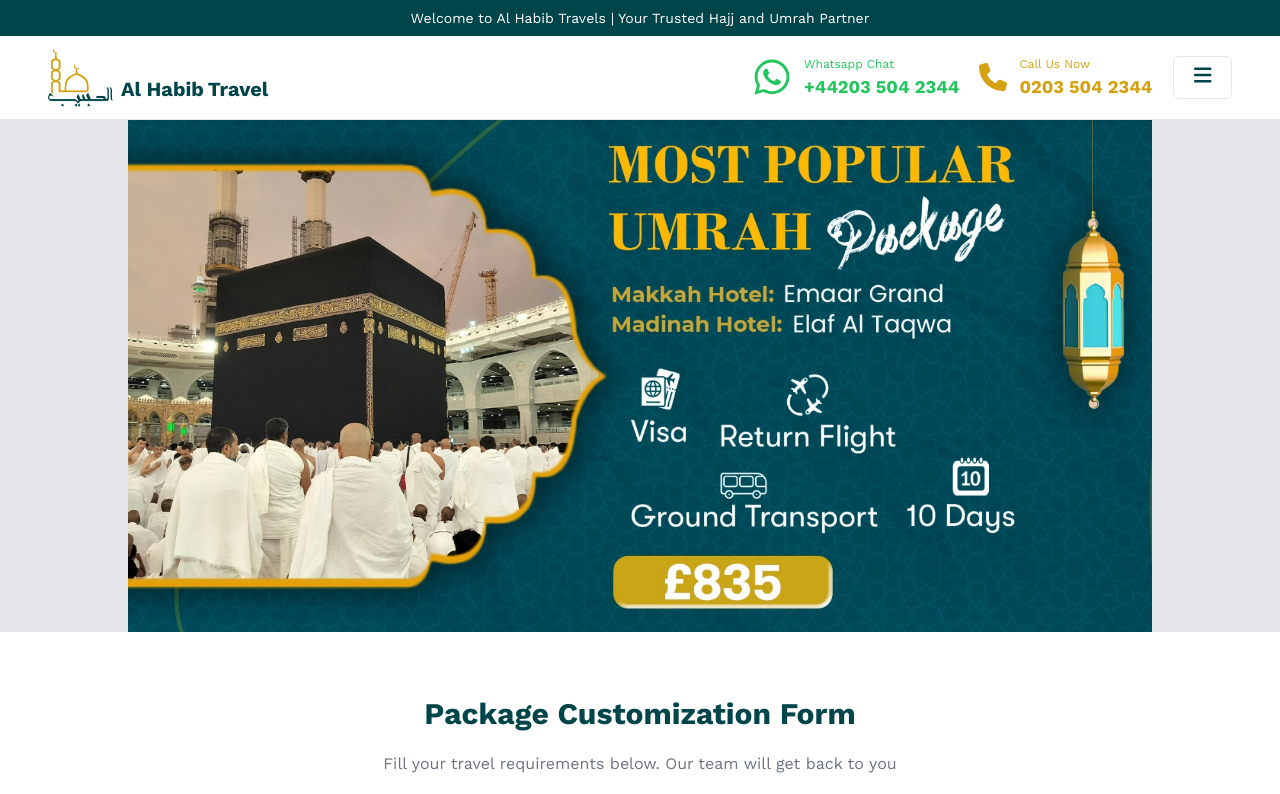
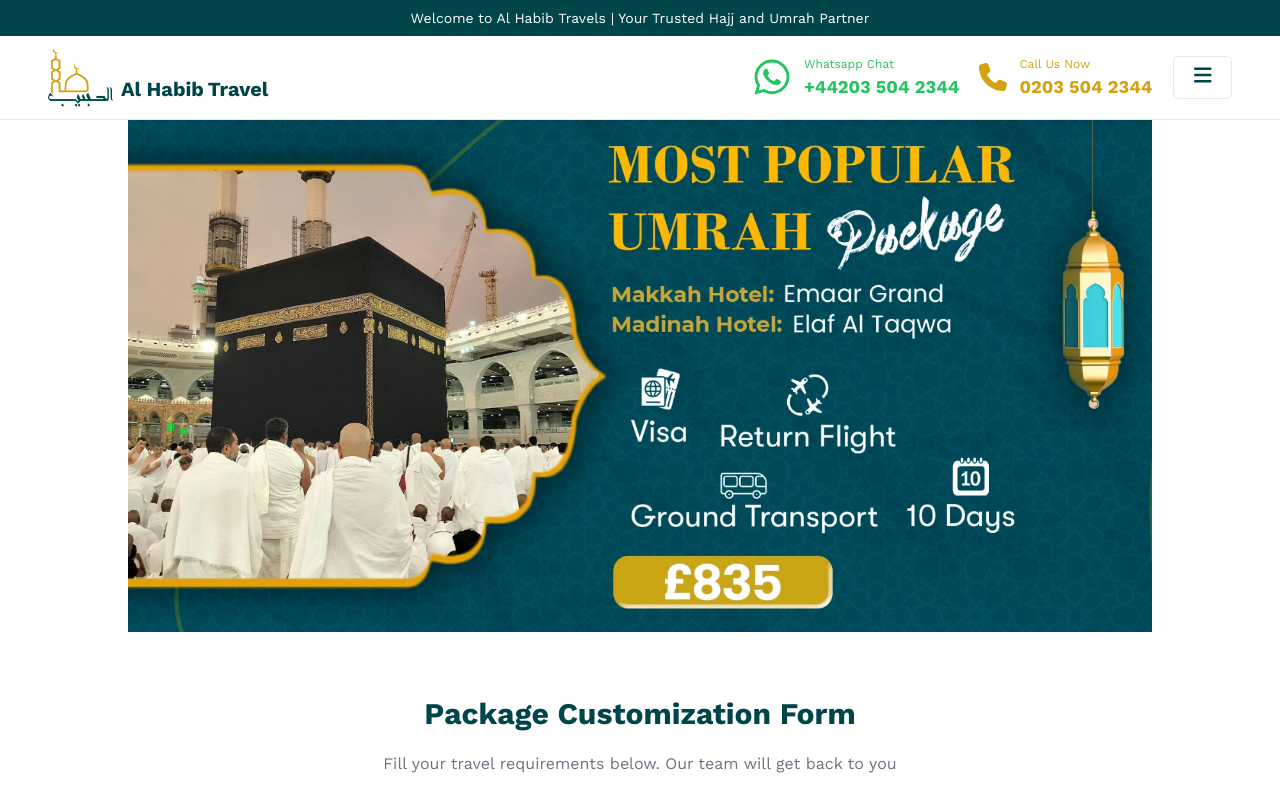
Before and after one commit to msalmankhokhar/al-habib-travels-next-app, a Next.js app: page / in a window 1280 px wide. Shown: the top 794 px of the page. Built offline with nearby package versions, Linux system fonts and the light colour scheme; no server answers; the database is empty.

Commit message:
fixed some issues raised by habib 2nd time

```diff
--- a/components/Sections/Partners.js
+++ b/components/Sections/Partners.js
@@ -5,7 +5,7 @@
     return (
         <div className='py-7 flex flex-col gap-5'>
             <h1 className="font-bold text-3xl text-center">Our Partners</h1>
-            <div className='flex flex-col sm:flex-row items-center justify-center gap-5'>
+            <div className='flex flex-col sm:flex-row items-center justify-center gap-10'>
                 <Image width={150} height={150} alt='partner company logo' src={'/img/partners/1.png'}/>
                 <Image width={150} height={150} alt='partner company logo' src={'/img/partners/2.png'}/>
                 <Image width={150} height={150} alt='partner company logo' src={'/img/partners/3.png'}/>
--- a/pages/index.js
+++ b/pages/index.js
@@ -23,7 +23,7 @@
         title={"Al Habib Travel Ltd."}
         desc={"Welcome to Al Habib Travel | Your Trusted Hajj and Umrah Partner in UK"}
       />
-      <header className="relative flex flex-col bg-gray-200">
+      <header className="relative flex flex-col">
         <TopBanner />
         <Navbar />
         {/* <Image decoding="async" fill className="max-w-screen-xl mx-auto" objectFit="cover" objectPosition="center" alt="cover photo hajj" src={bgImg} placeholder="blur"/> */}
--- a/pages/ramadam-umrah-packages.js
+++ b/pages/ramadam-umrah-packages.js
@@ -23,7 +23,7 @@
         title={"Al Habib Travels"}
         desc={"Welcome to Al Habib Travel | Your Trusted Hajj and Umrah Partner in UK"}
       />
-      <header className="relative flex flex-col bg-gray-200 mb-16">
+      <header className="relative flex flex-col mb-16">
         <div className="bg-brand-blue px-5 py-2 flex items-center justify-center">
           <p className="text-white text-center text-xs xs:text-sm">Welcome to Al Habib Travels | Your Trusted Hajj and Umrah Partner</p>
         </div>
--- a/styles/globals.css
+++ b/styles/globals.css
@@ -43,7 +43,7 @@
 }
 
 .pkgcard .imgHolder{
-  aspect-ratio: 10/8;
+  aspect-ratio: 10/7;
   background-position: center;
   background-repeat: no-repeat;
   background-size: cover;
```
